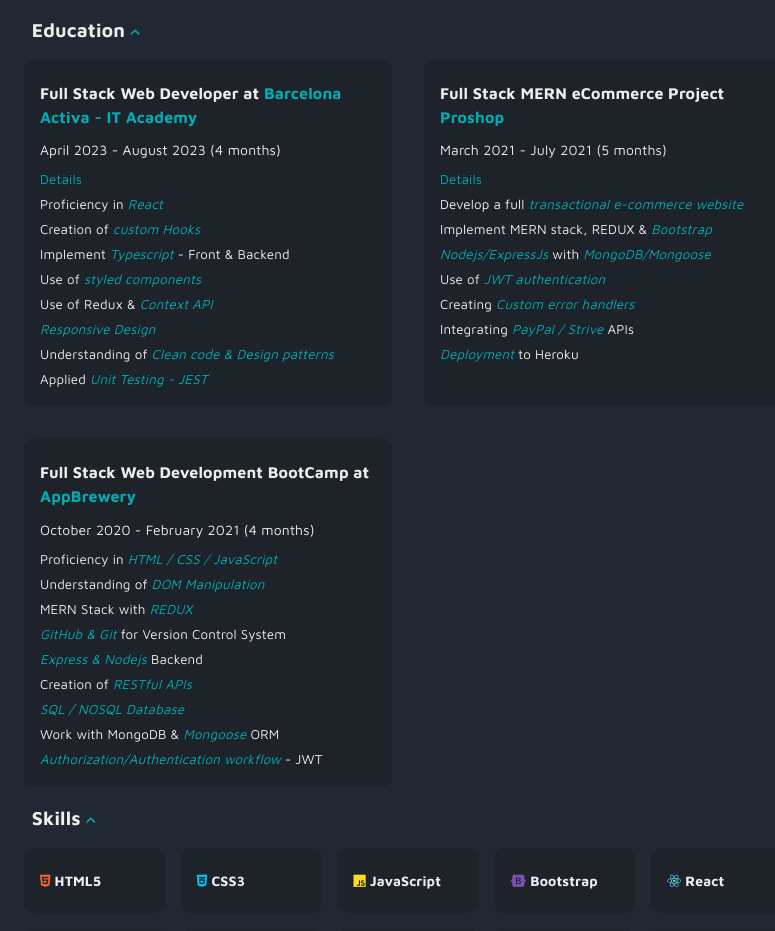
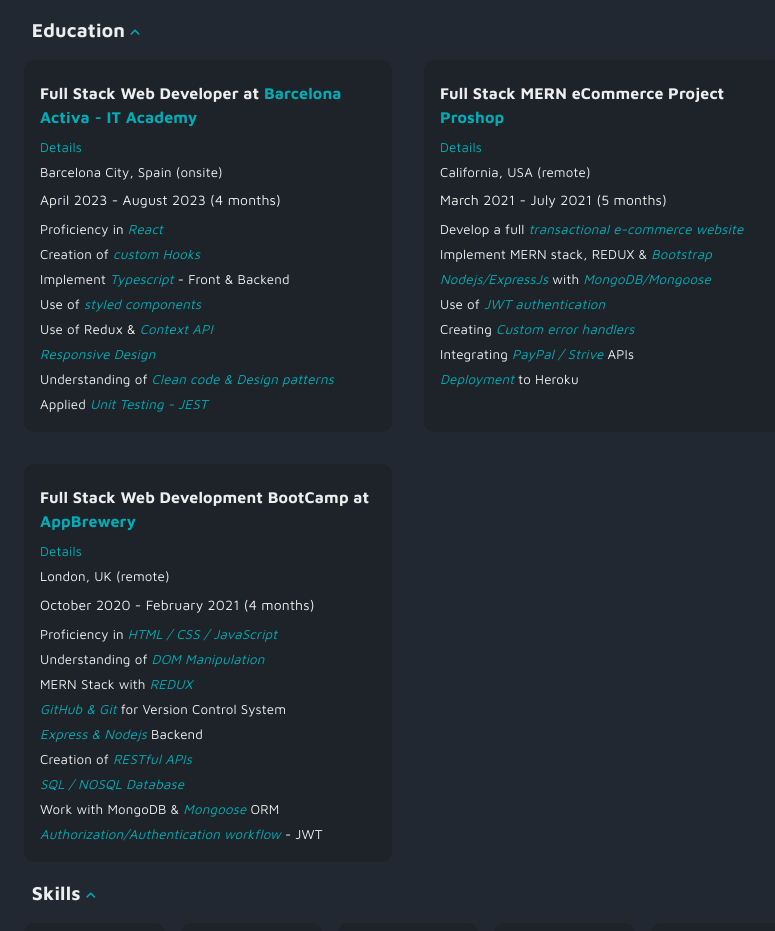
Before and after one commit to octapf/octavio-frangipani, a React (Vite) app: page / in a window 1280 px wide. Shown: the part 1820-2751 px from the top of the page, without its empty margins (232-1007 px from the left). Built offline with nearby package versions, Linux system fonts and the light colour scheme.

Commit message:
fix education locations

```diff
--- a/src/components/Main.tsx
+++ b/src/components/Main.tsx
@@ -326,9 +326,6 @@
 									Barcelona Activa - IT Academy
 								</a>
 							</h5>
-							<p>
-								{t('April 2023 - August 2023')} (4 {t('months')})
-							</p>
 							<small>
 								<a
 									href='https://cibernarium.barcelonactiva.cat/it-academy/inscripcio;jsessionid=75DD3AEA4E31B065F1E2C1A936EC750A?p_p_id=activitiesbycode_WAR_cibernariumportlet&p_p_lifecycle=2&p_p_state=normal&p_p_mode=view&p_p_cacheability=cacheLevelPage&p_p_col_id=column-1&p_p_col_pos=1&p_p_col_count=2&_activitiesbycode_WAR_cibernariumportlet_id=838003'
@@ -339,6 +336,12 @@
 								</a>
 							</small>
 							<br />
+							<small>
+								{t('city')} ({t('onsite')})
+							</small>
+							<p>
+								{t('April 2023 - August 2023')} (4 {t('months')})
+							</p>
 							<small>
 								{t('Proficiency in')} <i>React</i>
 								<br />
@@ -369,9 +372,6 @@
 									Proshop
 								</a>
 							</h5>
-							<p>
-								{t('March 2021 - July 2021')} (5 {t('months')})
-							</p>
 							<small>
 								<a
 									href='https://www.udemy.com/course/mern-ecommerce/'
@@ -382,6 +382,12 @@
 								</a>
 							</small>
 							<br />
+							<small>
+								{t('city-4')} ({t('remote')})
+							</small>
+							<p>
+								{t('March 2021 - July 2021')} (5 {t('months')})
+							</p>
 							<small>
 								{t('Develop a full')}{' '}
 								<i>{t('transactional e-commerce website')}</i>
@@ -412,10 +418,23 @@
 									AppBrewery
 								</a>
 							</h5>
-
+							<small>
+								<a
+									href='https://www.udemy.com/course/the-complete-web-development-bootcamp/'
+									target='_blank'
+									rel='noopener noreferrer'
+								>
+									{t('details')}
+								</a>
+							</small>
+							<br />
+							<small>
+								{t('city-3')} ({t('remote')})
+							</small>
 							<p>
 								{t('October 2020 - February 2021')} (4 {t('months')})
 							</p>
+
 							<small>
 								{t('Proficiency in')} <i>HTML / CSS / JavaScript</i>
 								<br />
--- a/src/locales/en.json
+++ b/src/locales/en.json
@@ -2,6 +2,8 @@
 	"full-stack-developer": "Full Stack Web Developer",
 	"city": "Barcelona City, Spain",
 	"city-2": "Buenos Aires, Argentina",
+	"city-3": "London, UK",
+	"city-4": "California, USA",
 	"linkedin": "LinkedIn Profile",
 	"github": "GitHub Profile",
 	"work-permit": "EU Work permit",
@@ -78,7 +80,7 @@
 	"Full Stack Web Development BootCamp": "Full Stack Web Development BootCamp",
 	"Skills": "Skills",
 	"to": "to",
-	"XXXXX": "",
+	"onsite": "onsite",
 	"XXXXX": "",
 	"XXXXX": "",
 	"XXXXX": "",
--- a/src/locales/es.json
+++ b/src/locales/es.json
@@ -2,6 +2,8 @@
 	"full-stack-developer": "Desarrollador Web Full Stack",
 	"city": "Barcelona, España",
 	"city-2": "Buenos Aires, Argentina",
+	"city-3": "Londres, Reino Unido",
+	"city-4": "California, EEUU",
 	"linkedin": "Perfil LinkedIn",
 	"github": "Perfil GitHub",
 	"work-permit": "Permiso de trabajo UE",
@@ -78,5 +80,6 @@
 	"Full Stack Web Development BootCamp": "BootCamp de Desarrollo Web Full Stack",
 	"Skills": "Habilidades",
 	"to": "hacia",
+	"onsite": "presencial",
 	"XXXXX": ""
 }
```
